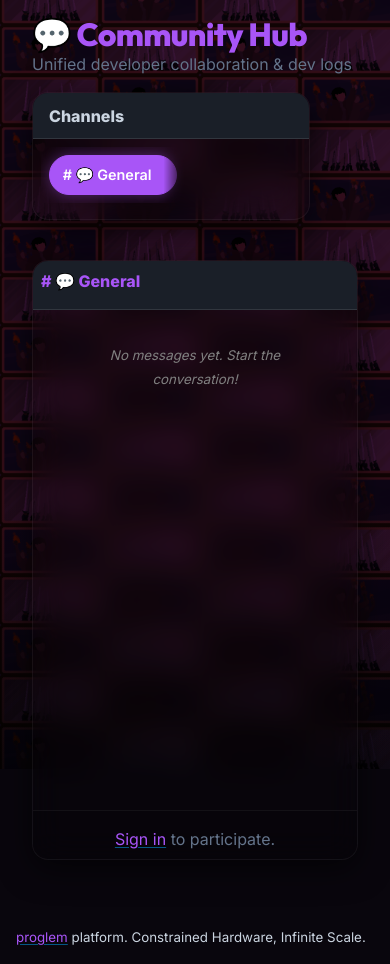
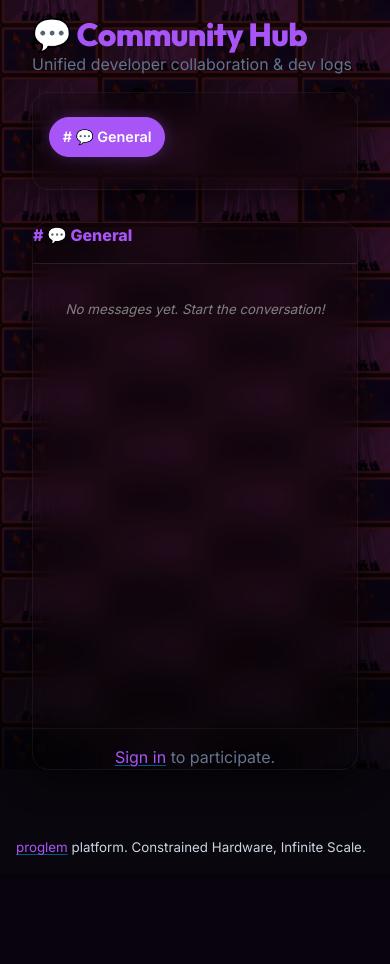
Before and after one commit to berkantxaydin/berkant.app, a Flask app: page /chat in a window 390 px wide. Shown: the part 75-1039 px from the top of the page. After the commit the page ends 930 px from the top, so only its background shows below. Run offline with Flask 3, Linux system fonts and the light colour scheme; data comes from the database, SQL or seed files in the repository; data that the repository does not hold is empty; some libraries are stand-ins or nearby versions.

Commit message:
UI: Responsive Chat channels and Game Jam tabs for mobile

```diff
--- a/templates/chat.html
+++ b/templates/chat.html
@@ -14,20 +14,18 @@ endblock %}
   {% if not rooms %}
   <p class="text-center" style="color: grey; margin-top: 4rem;">{{ t("No chat rooms are currently active.") }}</p>
   {% else %}
-  <div class="grid">
-    <aside style="grid-column: span 1;">
-      <article class="glass-panel"
-        style="padding: 1rem; border: 1px solid rgba(255,255,255,0.05); background: rgba(0,0,0,0.2);">
-        <header style="margin-bottom: 0.5rem; border-bottom: 1px solid rgba(255,255,255,0.1);">
+  <div class="chat-container">
+    <aside class="chat-sidebar">
+      <article class="glass-panel channel-panel">
+        <header class="channel-header">
           <strong>{{ t("Channels") }}</strong>
         </header>
-        <nav id="room-tab-bar">
-          <ul style="flex-direction: column; align-items: flex-start; gap: 0.3rem; padding: 0;">
+        <nav id="room-tab-bar" class="channel-nav">
+          <ul class="channel-list">
             {% for room in rooms %}
-            <li style="width: 100%; list-style: none;">
+            <li class="channel-item">
               <button id="room-tab-{{ room.id }}" class="jam-tab-btn {{ 'active' if loop.first else '' }} outline"
-                data-room-id="{{ room.id }}"
-                style="width: 100%; text-align: left; padding: 0.5rem 0.8rem; font-size: 0.9rem;">
+                data-room-id="{{ room.id }}">
                 # {{ room.name }}
                 {% if not room.is_enabled %}<span style="font-size:0.7rem; opacity:0.6;"> ({{ t("off") }})</span>{% endif %}
               </button>
@@ -38,11 +36,9 @@ endblock %}
       </article>
     </aside>
 
-    <div style="grid-column: span 3;">
-      <article class="glass-panel"
-        style="display: flex; flex-direction: column; height: 600px; padding: 0.5rem; border: 1px solid rgba(255,255,255,0.05); background: rgba(0,0,0,0.1);">
-        <header
-          style="padding: 1rem; margin-bottom: 0; display: flex; justify-content: space-between; align-items: center; border-bottom: 1px solid rgba(255,255,255,0.1);">
+    <div class="chat-main">
+      <article class="glass-panel chat-box">
+        <header class="chat-header">
           <div style="min-width: 0;">
             <strong id="active-room-name" style="color: var(--pico-primary);"># {{ rooms[0].name }}</strong>
             <small id="active-room-desc"
@@ -170,28 +166,120 @@ endblock %}
 
 <style>
   @keyframes fadeIn {
-    from {
-      opacity: 0;
-      transform: translateY(12px);
-    }
+    from { opacity: 0; transform: translateY(12px); }
+    to { opacity: 1; transform: translateY(0); }
+  }
 
-    to {
-      opacity: 1;
-      transform: translateY(0);
-    }
+  /* Chat Grid Layout */
+  .chat-container {
+    display: grid;
+    grid-template-columns: 280px 1fr;
+    gap: 1.5rem;
+    align-items: start;
+  }
+
+  .chat-sidebar {
+    position: sticky;
+    top: 1rem;
+  }
+
+  .channel-panel {
+    padding: 1rem;
+    border: 1px solid rgba(255,255,255,0.05);
+    background: rgba(0,0,0,0.2);
+  }
+
+  .channel-header {
+    margin-bottom: 0.5rem;
+    border-bottom: 1px solid rgba(255,255,255,0.1);
+  }
+
+  .channel-list {
+    display: flex;
+    flex-direction: column;
+    gap: 0.3rem;
+    padding: 0;
+    margin: 0;
+    list-style: none;
+  }
+
+  .jam-tab-btn {
+    width: 100%;
+    text-align: left;
+    padding: 0.5rem 0.8rem;
+    font-size: 0.9rem;
+    justify-content: flex-start !important;
   }
 
   .jam-tab-btn.active {
     background-color: var(--pico-primary) !important;
     color: white !important;
     border-color: var(--pico-primary) !important;
+    box-shadow: 0 0 15px rgba(168, 85, 247, 0.3);
   }
 
-  .jam-tab-btn {
-    justify-content: flex-start !important;
+  .chat-box {
+    display: flex;
+    flex-direction: column;
+    height: 700px;
+    max-height: 80vh;
+    padding: 0;
+    border: 1px solid rgba(255,255,255,0.05);
+    background: rgba(0,0,0,0.1);
+    overflow: hidden;
   }
 
-  /* Scrollbar styling for a premium feel */
+  .chat-header {
+    padding: 1rem;
+    margin-bottom: 0;
+    display: flex;
+    justify-content: space-between;
+    align-items: center;
+    border-bottom: 1px solid rgba(255,255,255,0.1);
+    background: rgba(0,0,0,0.2);
+  }
+
+  /* Mobile Adjustments */
+  @media (max-width: 992px) {
+    .chat-container {
+      grid-template-columns: 1fr;
+      gap: 1rem;
+    }
+
+    .chat-sidebar {
+      position: static;
+    }
+
+    .channel-header {
+      display: none; /* Hide header on mobile to save space */
+    }
+
+    .channel-list {
+      flex-direction: row;
+      overflow-x: auto;
+      padding-bottom: 0.5rem;
+      scrollbar-width: none;
+    }
+
+    .channel-list::-webkit-scrollbar {
+      display: none;
+    }
+
+    .channel-item {
+      flex: 0 0 auto;
+    }
+
+    .jam-tab-btn {
+      width: auto;
+      white-space: nowrap;
+    }
+
+    .chat-box {
+      height: 65vh;
+    }
+  }
+
+  /* Scrollbar styling */
   #chat-messages::-webkit-scrollbar {
     width: 6px;
   }
```
Also changed, not shown: templates/jam.html (+35 -0 lines).
